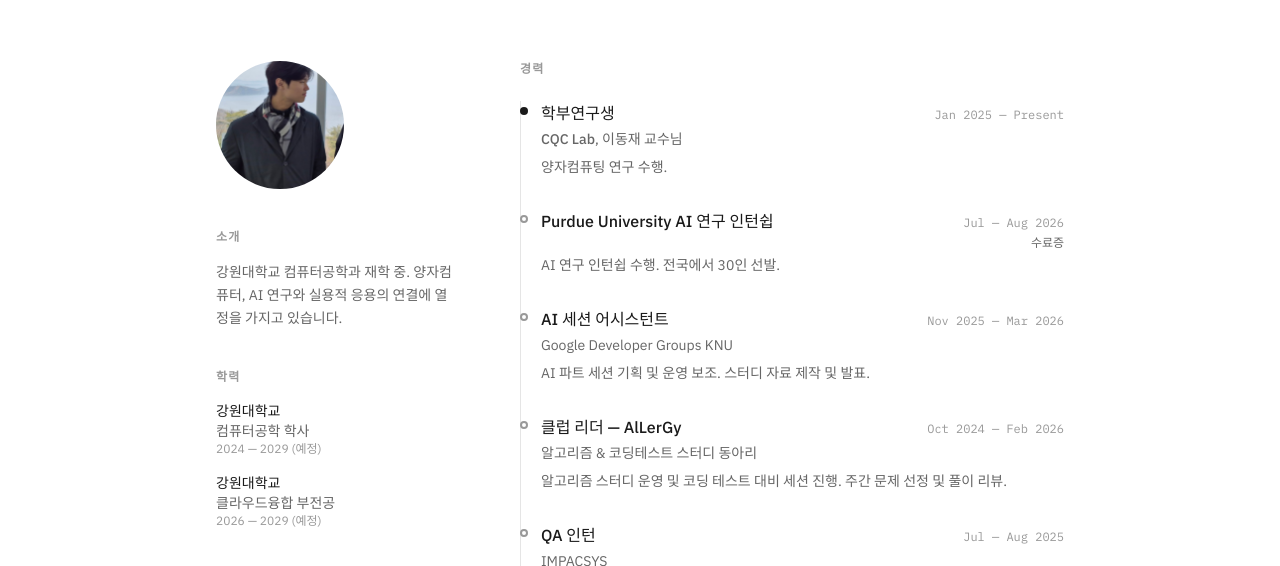
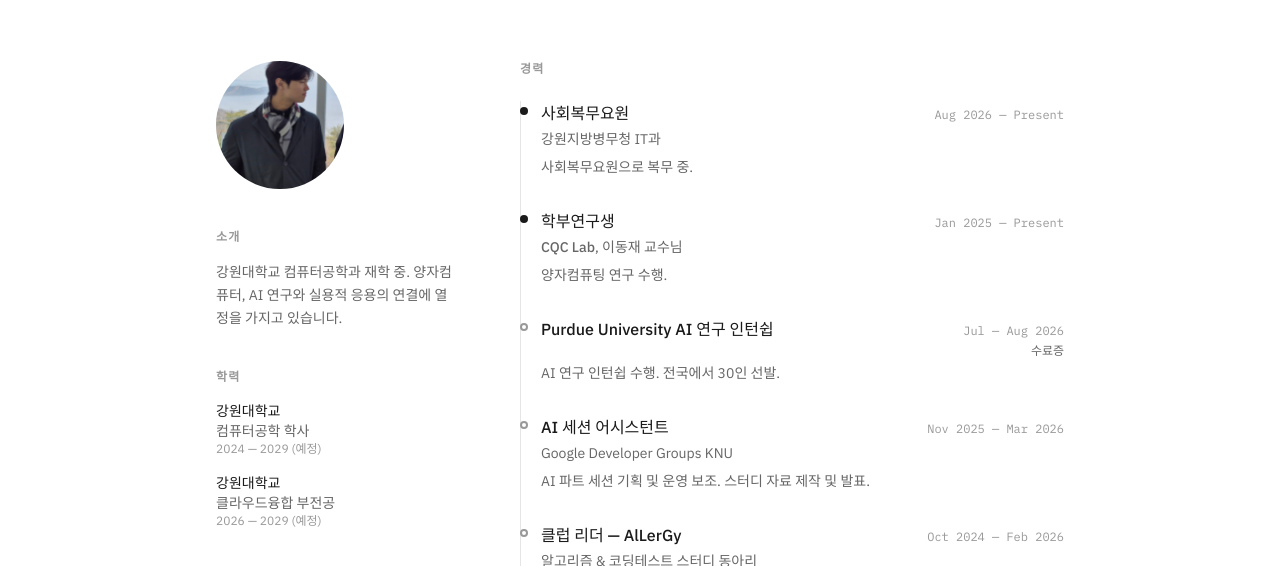
Before and after one commit to YIDEUNKIM/YIDEUNKIM.github.io, a plain HTML site: page index.html in a window 1280 px wide. Shown: the part 200-766 px from the top of the page. Drawn offline with nearby package versions, Linux system fonts and the light colour scheme.

Commit message:
Add social service agent position to experience section
Co-Authored-By: Claude Sonnet 5 <noreply@anthropic.com>
Claude-Session: https://claude.ai/code/session_018etoMDGDWMRSvLXm2krH4B

```diff
--- a/index.html
+++ b/index.html
@@ -160,6 +160,15 @@
                 <section>
                     <h2 class="text-xs font-semibold uppercase tracking-widest text-light mb-6" data-i18n="section_experience">경력</h2>
                     <div class="border-l border-line pl-5 space-y-8">
+
+                        <div class="timeline-item relative">
+                            <div class="flex flex-wrap items-baseline justify-between gap-2 mb-1">
+                                <h3 class="font-medium" data-i18n="exp6_title">사회복무요원</h3>
+                                <span class="text-xs text-light font-mono">Aug 2026 — Present</span>
+                            </div>
+                            <p class="text-sm text-muted mb-2" data-i18n="exp6_org">강원지방병무청 IT과</p>
+                            <p class="text-sm text-muted" data-i18n="exp6_desc">사회복무요원으로 복무 중.</p>
+                        </div>
 
                         <div class="timeline-item relative">
                             <div class="flex flex-wrap items-baseline justify-between gap-2 mb-1">
@@ -533,6 +542,9 @@
                 section_skills: "Skills",
                 section_contact: "Contact",
                 section_experience: "Experience",
+                exp6_title: "Social Service Agent",
+                exp6_org: "Gangwon Regional Military Manpower Administration, IT Division",
+                exp6_desc: "Serving as a social service agent (alternative military service).",
                 exp1_title: "Undergraduate Researcher",
                 exp1_org_suffix: ", Prof. Dongjae Lee",
                 exp1_desc: "Research on quantum computing.",
@@ -614,6 +626,9 @@
                 section_skills: "기술",
                 section_contact: "연락처",
                 section_experience: "경력",
+                exp6_title: "사회복무요원",
+                exp6_org: "강원지방병무청 IT과",
+                exp6_desc: "사회복무요원으로 복무 중.",
                 exp1_title: "학부연구생",
                 exp1_org_suffix: ", 이동재 교수님",
                 exp1_desc: "양자컴퓨팅 연구 수행.",
@@ -695,6 +710,9 @@
                 section_skills: "スキル",
                 section_contact: "連絡先",
                 section_experience: "経歴",
+                exp6_title: "社会服務要員",
+                exp6_org: "江原地方兵務庁 IT課",
+                exp6_desc: "社会服務要員として服務中。",
                 exp1_title: "学部研究生",
                 exp1_org_suffix: ", イ・ドンジェ教授",
                 exp1_desc: "量子コンピューティングの研究。",
```
